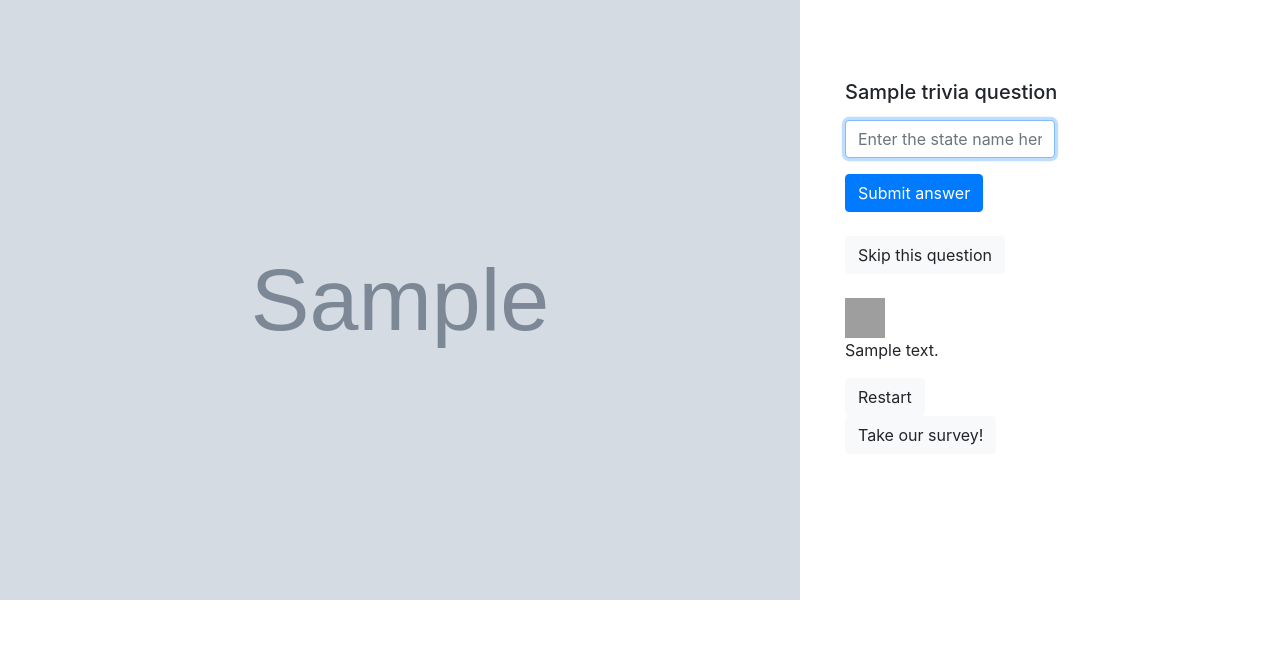
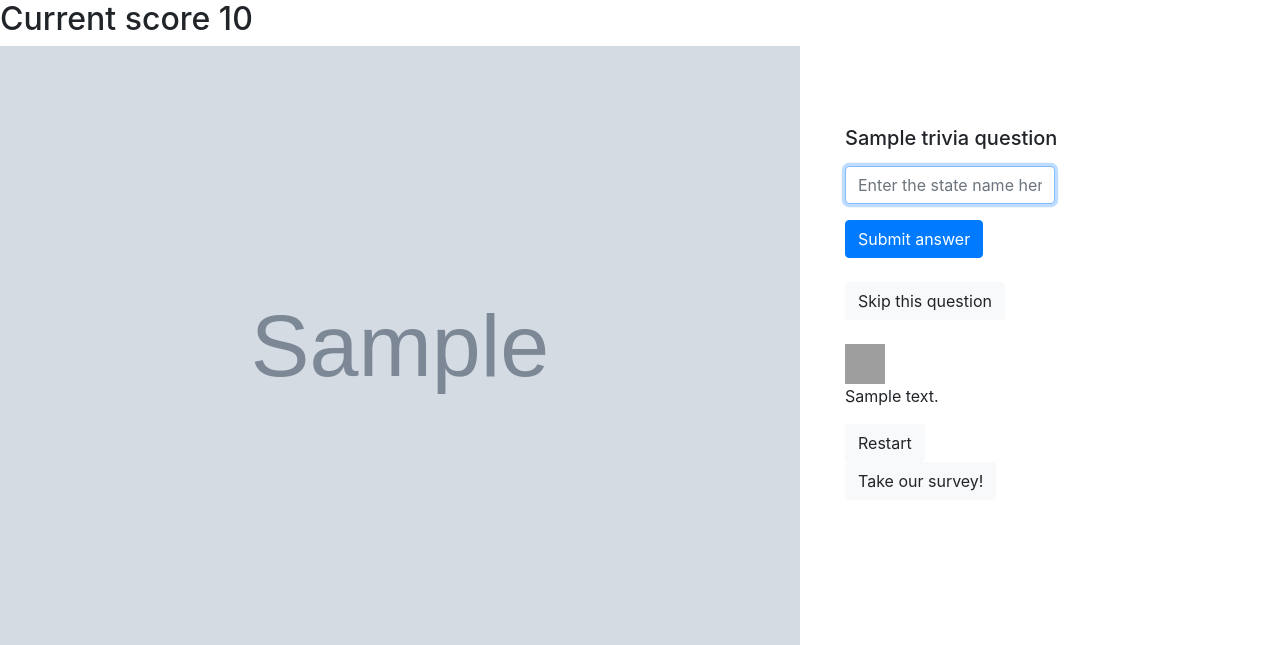
Before and after one commit to eelcaz/map-game-full, a Flask app: template templates/index.html in a window 1280 px wide. Shown: the part 96-741 px from the top of the page. Run offline with Flask 2, Linux system fonts and the light colour scheme; the template is opened without the code that fills it: most values are stand-ins (such as "Sample title", 1, 10 or a date in 2020); grey boxes marked "Sample" are stand-in pictures; grey boxes are pictures that could not be loaded.

Commit message:
Code Cleanup and Score functionality

```diff
--- a/app.py
+++ b/app.py
@@ -33,83 +33,90 @@ question_type = random.choice(cols)
 current_question = 'State Flower: ' + question_choices['Flower'] +', State Bird: ' + question_choices['Bird'] if question_type == 'Flower-Bird' else question_choices[question_type]
 
 now = datetime.now()
-str = now.strftime("%Y%m%d%H%M%s")
+date_string = now.strftime("%Y%m%d%H%M%s")
+current_score = 0
 
 @app.route('/')
 def index():
-	fig = px.choropleth(locations=states_used, locationmode="USA-states", scope="usa", color=colors, color_continuous_scale=color_scale)
-	fig.update_layout(coloraxis_showscale=False)
-	update_map_path()
-	fig.write_image('static/images/map' + str + '.png')
-	return render_template('index.html', map_image = '../static/images/map' + str + '.png', trivia_question = current_question)
+	update_map()
+	return render_template('index.html', map_image = '../static/images/map' + date_string + '.png', trivia_question = current_question, curr_score = current_score)
 
 @app.route('/', methods=['POST'])
 def index_post():
 	if 'AnswerRequest' in request.form:
-		text = request.form['text']
-		processed_text = text.upper()
-		if processed_text not in states:
-			return render_template('index.html', map_image = '../static/images/map' + str + '.png', trivia_question = current_question, feedback_message = 'Not a valid state!')
-		if processed_text not in left_to_guess:
-			return render_template('index.html', map_image = '../static/images/map' + str + '.png', trivia_question = current_question, feedback_message = 'State already used!')
-
-		processed_text = states[processed_text]
-		result = ''
-		if processed_text == current_state:
-			update_colors(colors+[1])
-			result = 'Correct! This state will now be highlighted'
-		else:
-			update_colors(colors+[0])
-			result = 'Incorrect :( The correct state is ' + current_state + '. This state will now be highlighted.'
-
-		update_trivia_parameters()
-
-		fig = px.choropleth(locations=states_used, locationmode="USA-states", scope="usa", color=colors, color_continuous_scale=color_scale)
-		fig.update_layout(coloraxis_showscale=False)
-
-		update_map_path()
-
-		fig.write_image('static/images/map' + str + '.png')
-		return render_template('index.html', map_image = '../static/images/map' + str + '.png', trivia_question = current_question, feedback_message = result)
+		return handle_guess(request)
 	elif 'SkipRequest' in request.form:
-		result = 'You skipped :( The correct state was ' + current_state + '. This state will now be highlighted.'
-		update_colors(colors+[0])
-		update_trivia_parameters()
-		fig = px.choropleth(locations=states_used, locationmode="USA-states", scope="usa", color=colors, color_continuous_scale=color_scale)
-		fig.update_layout(coloraxis_showscale=False)
-
-		update_map_path()
-
-		fig.write_image('static/images/map' + str + '.png')
-		return render_template('index.html', map_image = '../static/images/map' + str + '.png', trivia_question = current_question, feedback_message = result)
+		return handle_skip()
 	elif 'RestartGame' in request.form:
-		result = reset_game()
-		return result
+		return handle_reset()
 	elif 'TakeSurvey' in request.form:
 		webbrowser.open('https://www.surveymonkey.com/r/8GPRNPL')
-		return render_template('index.html', map_image = '../static/images/map' + str + '.png', trivia_question = current_question, feedback_message = "Thanks for taking our survey")
+		return render_template('index.html', map_image = '../static/images/map' + date_string + '.png', trivia_question = current_question, feedback_message = "Thanks for taking our survey", curr_score = current_score)
 
-def reset_game():
-		update_states_used(['stateIncorrect', 'stateCorrect'])
-		update_colors([0,1])
-		global left_to_guess
-		left_to_guess = deepcopy(states)
+def handle_guess(request):
+	text = request.form['text']
+	processed_text = text.upper()
+	if processed_text not in states:
+		return render_template('index.html', map_image = '../static/images/map' + date_string + '.png', trivia_question = current_question, feedback_message = 'Not a valid state!', curr_score = get_score())
+	if processed_text not in left_to_guess:
+		return render_template('index.html', map_image = '../static/images/map' + date_string + '.png', trivia_question = current_question, feedback_message = 'State already used!', curr_score = get_score())
 
-		update_current_state(states[random.choice(list(left_to_guess.keys()))])
-		update_current_question(generateNewQuestion())
+	processed_text = states[processed_text]
+	result = ''
+	if processed_text == current_state:
+		update_colors(colors+[1])
+		update_score(current_score+1)
+		result = 'Correct! This state will now be highlighted'
+	else:
+		update_colors(colors+[0])
+		update_score(current_score)
+		result = 'Incorrect :( The correct state is ' + current_state + '. This state will now be highlighted.'
 
-		fig = px.choropleth(locations=states_used, locationmode="USA-states", scope="usa", color=colors, color_continuous_scale=color_scale)
+	update_trivia_parameters()
+	update_map()
 
-		fig.update_layout(coloraxis_showscale=False)
-		update_map_path()
-		fig.write_image('static/images/map' + str + '.png')
-		return render_template('index.html', map_image = '../static/images/map' + str + '.png', trivia_question = current_question, feedback_message='Restarted!')
+	return render_template('index.html', map_image = '../static/images/map' + date_string + '.png', trivia_question = current_question, feedback_message = result, curr_score = get_score())
+
+def handle_skip():
+	result = 'You skipped :( The correct state was ' + current_state + '. This state will now be highlighted.'
+	update_colors(colors+[0])
+	update_trivia_parameters()
+	update_map()
+	update_score(current_score)
+
+	return render_template('index.html', map_image = '../static/images/map' + date_string + '.png', trivia_question = current_question, feedback_message = result, curr_score = get_score())
+
+def update_map():
+	fig = px.choropleth(locations=states_used, locationmode="USA-states", scope="usa", color=colors, color_continuous_scale=color_scale)
+	fig.update_layout(coloraxis_showscale=False)
+	update_map_path()
+	fig.write_image('static/images/map' + date_string + '.png')
+
+def handle_reset():
+	update_states_used(['stateIncorrect', 'stateCorrect'])
+	update_colors([0,1])
+	update_score(0)
+	global left_to_guess
+	left_to_guess = deepcopy(states)
+
+	update_current_state(states[random.choice(list(left_to_guess.keys()))])
+	update_current_question(generateNewQuestion())
+
+	update_map()
+	return render_template('index.html', map_image = '../static/images/map' + date_string + '.png', trivia_question = current_question, feedback_message='Restarted!', curr_score = get_score())
+
+def get_score():
+	return str(current_score) + '/ ' + str(len(states_used)-2) + ' = ' + str(round(current_score/(len(states_used)-2)*100, 2)) + '%'
+
+def update_score(new_score):
+	global current_score
+	current_score = new_score
 
 def update_map_path():
 	global now
 	now = datetime.now()
-	global str
-	str = now.strftime("%Y%m%d%H%M%s")
+	global date_string
+	date_string = now.strftime("%Y%m%d%H%M%s")
 
 def update_colors(new_colors):
 	global colors
--- a/templates/index.html
+++ b/templates/index.html
@@ -12,6 +12,7 @@
 	<div class="row justify-content-center" id="header">
 		<h1>Hey! Can you guess which state it is?</h1>
 	</div>
+	<h2>Current score {{ curr_score }}</h2>
 	<div class="container-flex">
 		<div class="row justify-content-center">
 			<div class="col ">
```
